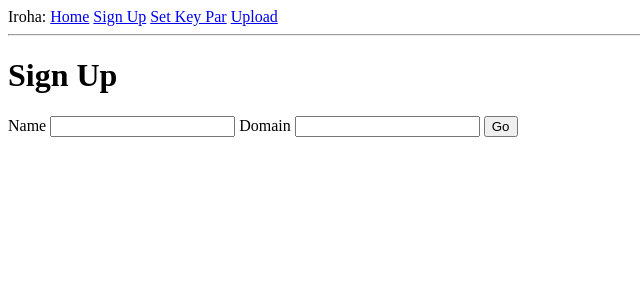
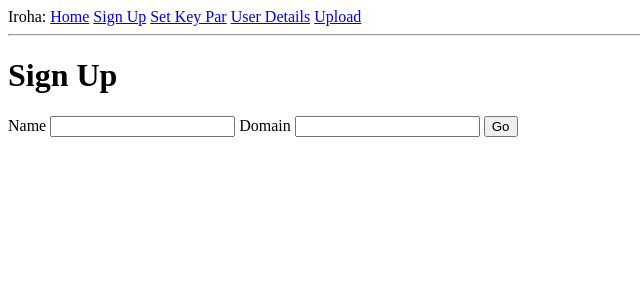
Before and after one commit to OliveiraEdu/iroha_python_flask, a Flask app: template templates/signup.html in a window 1280 px wide. Shown: the top 300 px of the page, without its empty margins (0-640 px from the left). Run offline with Flask 2, Linux system fonts and the light colour scheme; the template is opened without the code that fills it: most values are stand-ins (such as "Sample title", 1, 10 or a date in 2020); form fields are guessed from the names that the template uses; parts of the project's set-up code (start-up, migrations or seed data) failed here and were passed over.

Commit message:
Update base.html

```diff
--- a/templates/base.html
+++ b/templates/base.html
@@ -12,6 +12,7 @@
 			<a href="/">Home</a>
 			<a href="/signup">Sign Up</a>
 			<a href="/set_key_value">Set Key Par</a>
+			<a href="/user_details_form">User Details</a>
 			<a href="/upload">Upload</a>
         </div>
         <hr>
```
